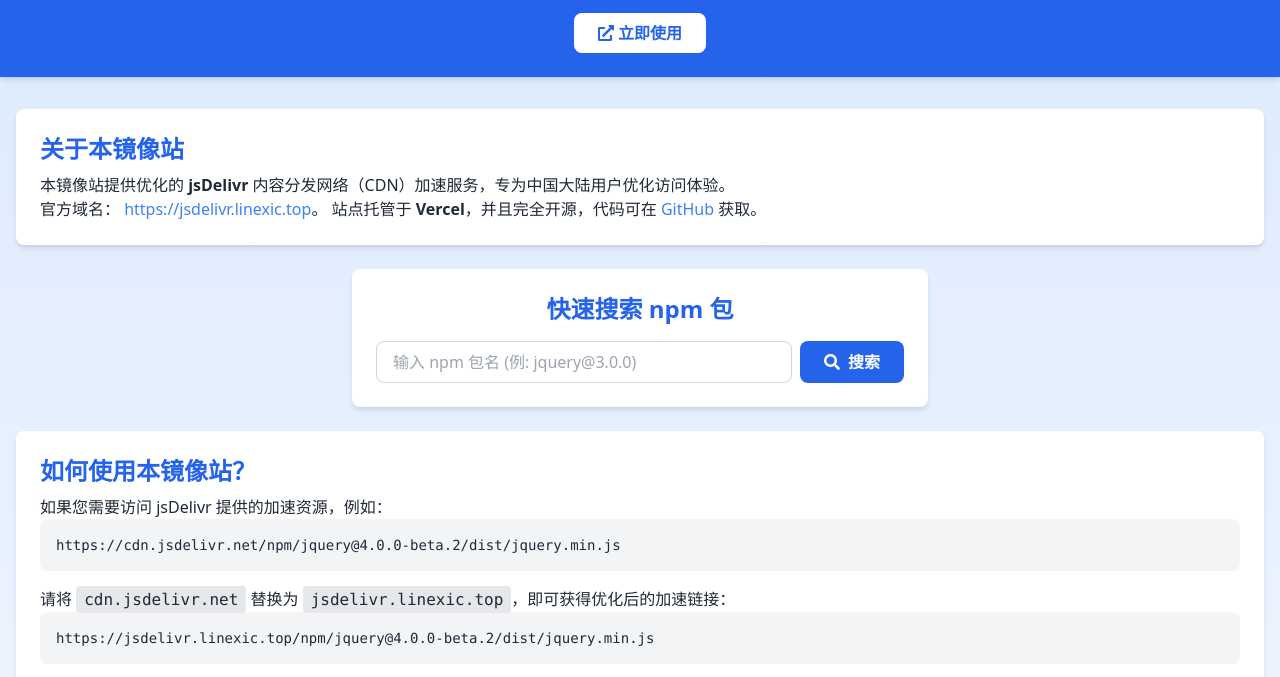
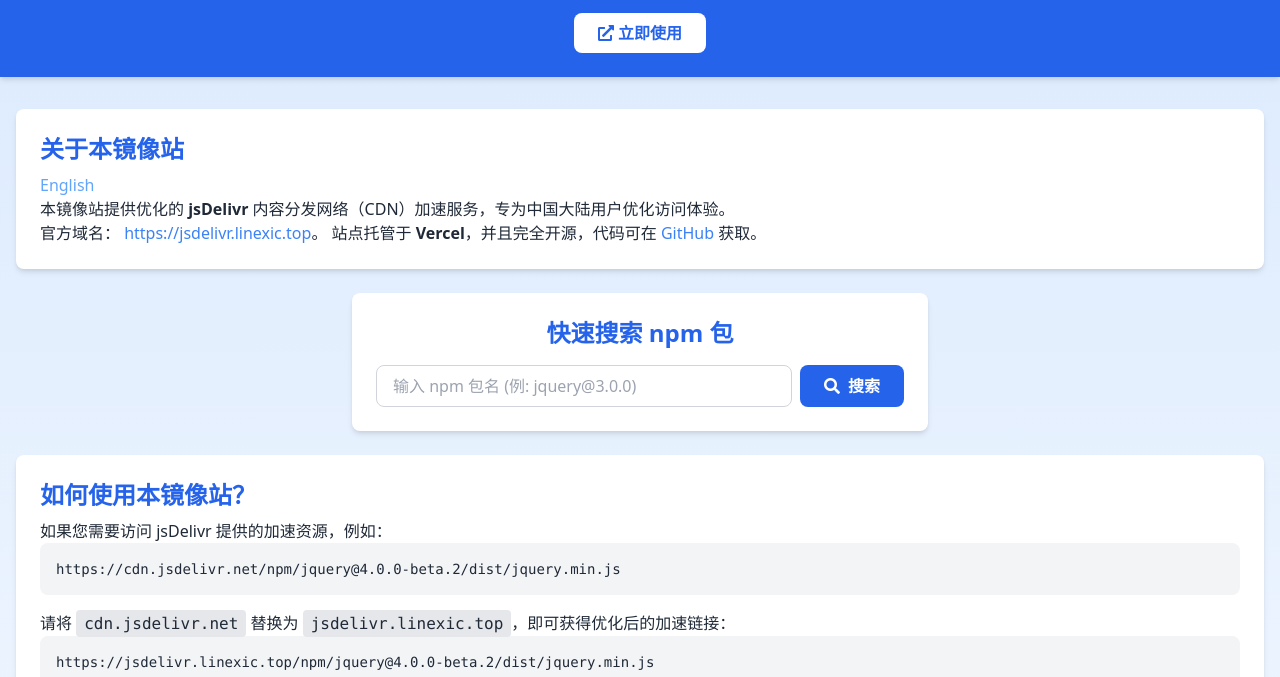
Before and after one commit to shabbyme/vercel-jsdelivr-mirror, a plain HTML site: page index.html in a window 1280 px wide. Shown: the part 91-768 px from the top of the page. Drawn offline with nearby package versions, Linux system fonts and the light colour scheme.

Commit message:
Update index.html

```diff
--- a/index.html
+++ b/index.html
@@ -9,7 +9,8 @@
   <meta name="description" content='由梦泽搭建的jsDelivr反代镜像站，样式来自tailwindcss可以使用Vercel搭建绑定自己的域名。有搜索npm包等多种功能https://jsdelivr.linexic.top/'>
   <meta name="keywords" content="jsDelivr,林梦泽,反代镜像站">
   <meta name="anthor" content="梦泽,yshenze123@gmail.com">
-
+  <!-- 引入站点图标 -->
+  <link rel="icon" type="image/x-icon" href="https://www.jsdelivr.com/favicon.ico">
   <!-- 引入 Tailwind CSS 2.2.19 -->
   <link href="https://cdn.bootcdn.net/ajax/libs/tailwindcss/2.2.19/tailwind.min.css" rel="stylesheet">
 
@@ -33,6 +34,7 @@
     <!-- 服务介绍 -->
     <section class="bg-white shadow-md rounded-lg p-6 mb-6">
       <h2 class="text-2xl font-bold text-blue-600 mb-2">关于本镜像站</h2>
+      <a class="text-blue-400 hover" href="https://jsdelivr.linexic.top/en">English</a>
       <p>本镜像站提供优化的 <b>jsDelivr</b> 内容分发网络（CDN）加速服务，专为中国大陆用户优化访问体验。</p>
       <p>官方域名：
         <a href="https://jsdelivr.linexic.top" class="text-blue-500 hover:underline">https://jsdelivr.linexic.top</a>。
```
